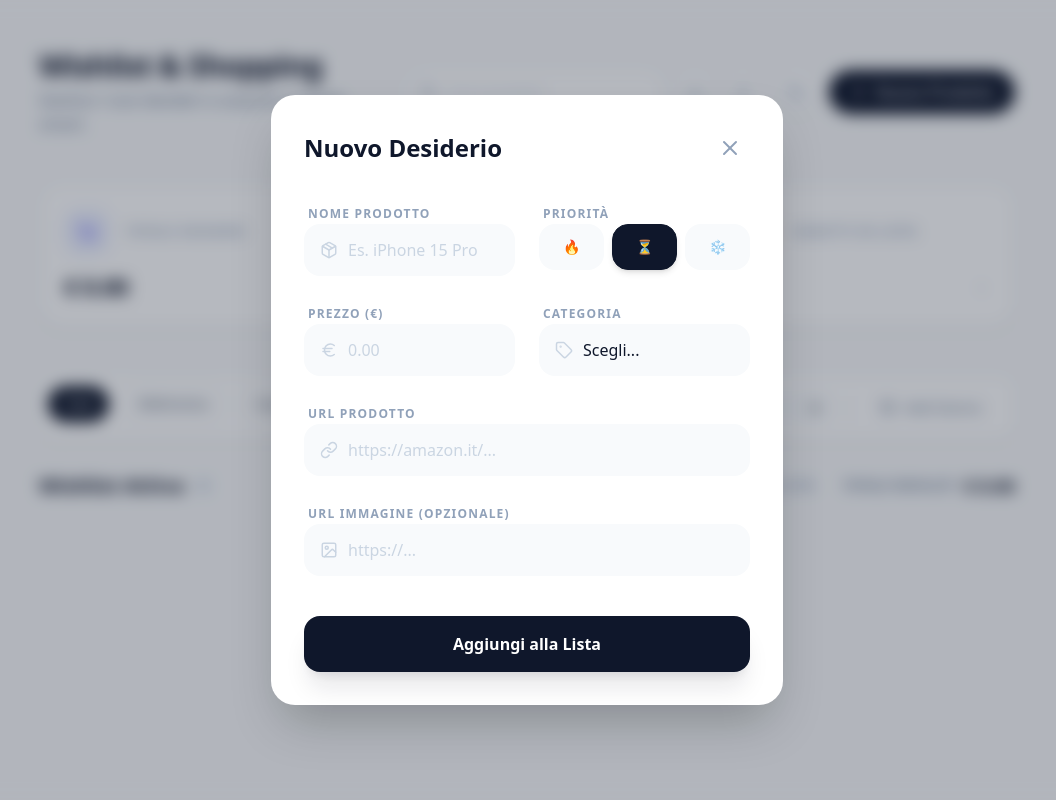
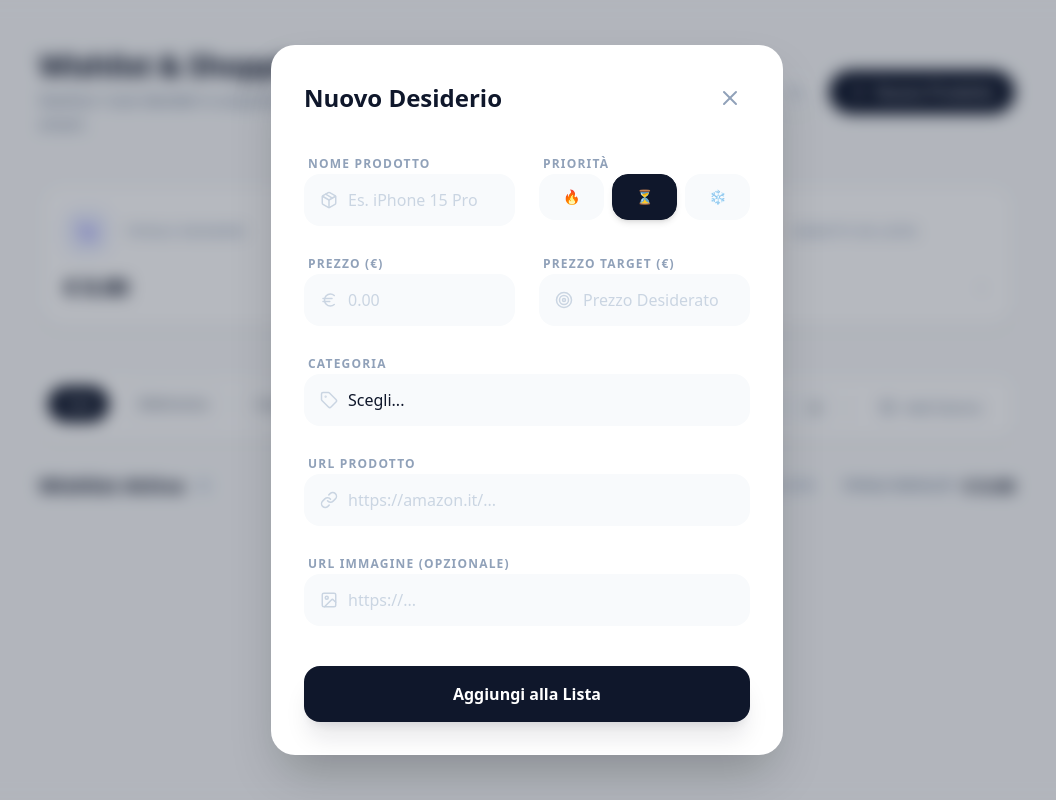
Before and after one commit to TheRealSirius/Laterbase, a React (Vite) app: page / in a window 1280 px wide. Both pictures are taken after a click on the button "Nuovo Prodotto". Shown: the whole page, without its empty margins (113-1169 px from the left). Built offline with nearby package versions, Linux system fonts and the light colour scheme.

Commit message:
Target Price

```diff
--- a/src/components/BudgetAnalysisModal.jsx
+++ b/src/components/BudgetAnalysisModal.jsx
@@ -89,11 +89,23 @@ const BudgetAnalysisModal = ({ onClose, products, categories, isDarkMode, initia
                     </div>
 
                     <div className={`p-6 rounded-2xl mb-8 flex items-center justify-between ${isDarkMode ? 'bg-indigo-500/5 border border-indigo-500/10' : 'bg-indigo-50 border border-indigo-100'}`}>
-                        <div>
+                        <div className="flex-1">
                             <span className={`text-xs font-bold uppercase tracking-widest ${isDarkMode ? 'text-zinc-500' : 'text-slate-400'}`}>
                                 {mode === 'spent' ? 'Totale Speso' : 'Valore Wishlist'}
                             </span>
                             <div className={`text-3xl font-black ${isDarkMode ? 'text-white' : 'text-indigo-900'}`}>€ {totalAmount.toFixed(2)}</div>
+
+                            {mode === 'wishlist' && (
+                                <div className="mt-2 flex items-center gap-2">
+                                    <span className={`text-[10px] font-bold uppercase tracking-widest ${isDarkMode ? 'text-emerald-500/80' : 'text-emerald-600'}`}>Risparmio Potenziale:</span>
+                                    <span className={`text-xs font-black ${isDarkMode ? 'text-emerald-400' : 'text-emerald-700'}`}>
+                                        € {products
+                                            .filter(p => !p.isPurchased && p.targetPrice && Number(p.price) > Number(p.targetPrice))
+                                            .reduce((sum, p) => sum + (Number(p.price) - Number(p.targetPrice)), 0)
+                                            .toFixed(2)}
+                                    </span>
+                                </div>
+                            )}
                         </div>
                         <div className={`p-3 rounded-2xl ${isDarkMode ? 'bg-indigo-500/10 text-indigo-500' : 'bg-indigo-500 text-white shadow-lg shadow-indigo-500/20'}`}>
                             {mode === 'spent' ? <TrendingUp size={24} /> : <ShoppingBag size={24} />}
--- a/src/components/ProductCard.jsx
+++ b/src/components/ProductCard.jsx
@@ -30,6 +30,8 @@ const ProductCard = ({ product, onTogglePurchase, onDelete, onEdit, onShowToast,
         ? Math.round(((initialPrice - currentPrice) / initialPrice) * 100)
         : 0;
 
+    const isTargetReached = product.targetPrice && currentPrice <= product.targetPrice;
+
     const handleShare = (e) => {
         e.stopPropagation();
         const text = `Prodotto: ${product.name} - Prezzo: €${currentPrice.toFixed(2)} - Link: ${product.url || 'Non disponibile'}`;
@@ -46,7 +48,12 @@ const ProductCard = ({ product, onTogglePurchase, onDelete, onEdit, onShowToast,
             className={`group rounded-2xl border transition-all duration-300 overflow-hidden cursor-pointer ${isDarkMode
                 ? 'bg-zinc-900 border-zinc-800 hover:border-zinc-700'
                 : 'bg-white border-slate-100 shadow-sm hover:shadow-xl hover:-translate-y-1'
-                } ${product.isPurchased ? 'opacity-75' : ''} ${isDragging ? 'z-50 shadow-2xl scale-[1.02] opacity-80' : ''}`}
+                } ${product.isPurchased ? 'opacity-75' : ''} ${isDragging ? 'z-50 shadow-2xl scale-[1.02] opacity-80' : ''} ${isTargetReached && !product.isPurchased
+                    ? (isDarkMode
+                        ? 'ring-1 ring-emerald-500/50 border-emerald-500/30 shadow-[0_0_20px_-5px_rgba(16,185,129,0.3)]'
+                        : 'ring-1 ring-emerald-500/30 border-emerald-200 shadow-[0_0_20px_-5px_rgba(16,185,129,0.2)] bg-emerald-50/10')
+                    : ''
+                }`}
         >
             <div className={`relative h-56 flex items-center justify-center p-4 overflow-hidden ${isDarkMode ? 'bg-zinc-950/50' : 'bg-slate-50/50'}`}>
                 {product.imageUrl ? (
@@ -86,6 +93,12 @@ const ProductCard = ({ product, onTogglePurchase, onDelete, onEdit, onShowToast,
                             -{discount}% RISPARMIO
                         </span>
                     )}
+                    {isTargetReached && !product.isPurchased && (
+                        <span className={`backdrop-blur-md px-2.5 py-1 rounded-full text-[10px] font-bold shadow-sm border w-fit ${isDarkMode ? 'bg-emerald-500 text-white border-emerald-400' : 'bg-emerald-500 text-white border-emerald-400 shadow-emerald-200'
+                            }`}>
+                            🎯 TARGET RAGGIUNTO
+                        </span>
+                    )}
                 </div>
 
                 {/* Priority Badge */}
@@ -117,8 +130,14 @@ const ProductCard = ({ product, onTogglePurchase, onDelete, onEdit, onShowToast,
                     </div>
                     <div className="flex flex-col items-end">
                         <span className={`font-bold flex-shrink-0 ${isDarkMode ? 'text-white' : 'text-slate-900'}`}>€{currentPrice.toFixed(2)}</span>
-                        {discount > 0 && (
-                            <span className={`text-[10px] line-through ${isDarkMode ? 'text-zinc-600' : 'text-slate-400'}`}>€{initialPrice.toFixed(2)}</span>
+                        {product.targetPrice ? (
+                            <span className={`text-[10px] font-medium leading-tight ${isTargetReached ? 'text-emerald-500' : (isDarkMode ? 'text-zinc-600' : 'text-slate-400')}`}>
+                                Target: €{Number(product.targetPrice).toFixed(2)}
+                            </span>
+                        ) : (
+                            discount > 0 && (
+                                <span className={`text-[10px] line-through ${isDarkMode ? 'text-zinc-600' : 'text-slate-400'}`}>€{initialPrice.toFixed(2)}</span>
+                            )
                         )}
                     </div>
                 </div>
--- a/src/components/ProductForm.jsx
+++ b/src/components/ProductForm.jsx
@@ -1,5 +1,5 @@
 import React, { useState } from 'react';
-import { X, Tag, Link as LinkIcon, Image as ImageIcon, Euro, Package } from 'lucide-react';
+import { X, Tag, Link as LinkIcon, Image as ImageIcon, Euro, Package, Target } from 'lucide-react';
 
 const ProductForm = ({ onClose, onSubmit, categories, initialData, isDarkMode }) => {
     const [formData, setFormData] = useState({
@@ -10,6 +10,7 @@ const ProductForm = ({ onClose, onSubmit, categories, initialData, isDarkMode })
         category: initialData?.category || '',
         priority: initialData?.priority || '2', // Default to Medium (2)
         notes: initialData?.notes || '',
+        targetPrice: initialData?.targetPrice || '',
     });
 
     const handleSubmit = (e) => {
@@ -18,6 +19,7 @@ const ProductForm = ({ onClose, onSubmit, categories, initialData, isDarkMode })
         onSubmit({
             ...formData,
             price: parseFloat(formData.price),
+            targetPrice: formData.targetPrice ? parseFloat(formData.targetPrice) : null,
         });
     };
 
@@ -108,6 +110,25 @@ const ProductForm = ({ onClose, onSubmit, categories, initialData, isDarkMode })
                                 )}
                             </div>
                             <div className="space-y-2">
+                                <label className={`text-xs font-bold uppercase tracking-widest pl-1 ${isDarkMode ? 'text-zinc-500' : 'text-slate-400'}`}>Prezzo Target (€)</label>
+                                <div className="relative">
+                                    <div className={`absolute inset-y-0 left-0 pl-4 flex items-center pointer-events-none ${isDarkMode ? 'text-zinc-700' : 'text-slate-300'}`}>
+                                        <Target size={18} />
+                                    </div>
+                                    <input
+                                        type="number"
+                                        step="0.01"
+                                        placeholder="Prezzo Desiderato"
+                                        className={`w-full pl-11 pr-4 py-3.5 border-transparent rounded-2xl focus:ring-2 focus:outline-none transition-all font-medium ${isDarkMode
+                                            ? 'bg-zinc-950 text-white focus:bg-black focus:ring-zinc-700 placeholder:text-zinc-800'
+                                            : 'bg-slate-50 text-slate-900 focus:bg-white focus:ring-slate-900 placeholder:text-slate-300'}`}
+                                        value={formData.targetPrice}
+                                        onChange={(e) => setFormData({ ...formData, targetPrice: e.target.value })}
+                                    />
+                                </div>
+                            </div>
+                        </div>
+                        <div className="space-y-2">
                             <label className={`text-xs font-bold uppercase tracking-widest pl-1 ${isDarkMode ? 'text-zinc-500' : 'text-slate-400'}`}>Categoria</label>
                             <div className="relative">
                                 <div className={`absolute inset-y-0 left-0 pl-4 flex items-center pointer-events-none ${isDarkMode ? 'text-zinc-700' : 'text-slate-300'}`}>
@@ -124,7 +145,6 @@ const ProductForm = ({ onClose, onSubmit, categories, initialData, isDarkMode })
                                     <option value="" disabled>Scegli...</option>
                                     {categories.map(c => <option key={c} value={c}>{c}</option>)}
                                 </select>
-                                </div>
                             </div>
                         </div>
 
@@ -194,7 +214,7 @@ const ProductForm = ({ onClose, onSubmit, categories, initialData, isDarkMode })
                     </form>
                 </div>
             </div>
-        </div>
+        </div >
     );
 };
 
```
Also changed, not shown: src/App.jsx (+9 -0 lines). Lines whose indentation alone changed are shown as unchanged.
